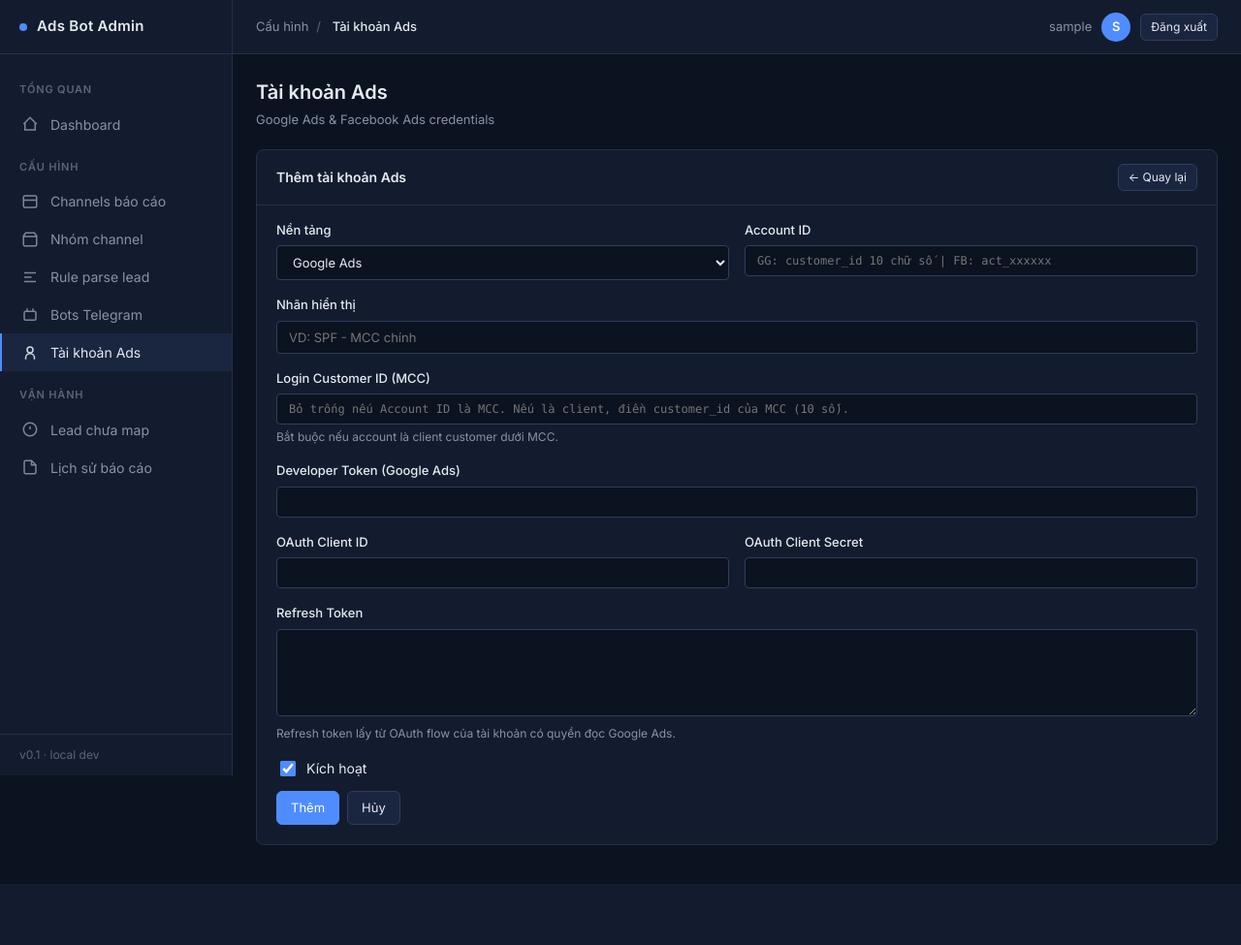
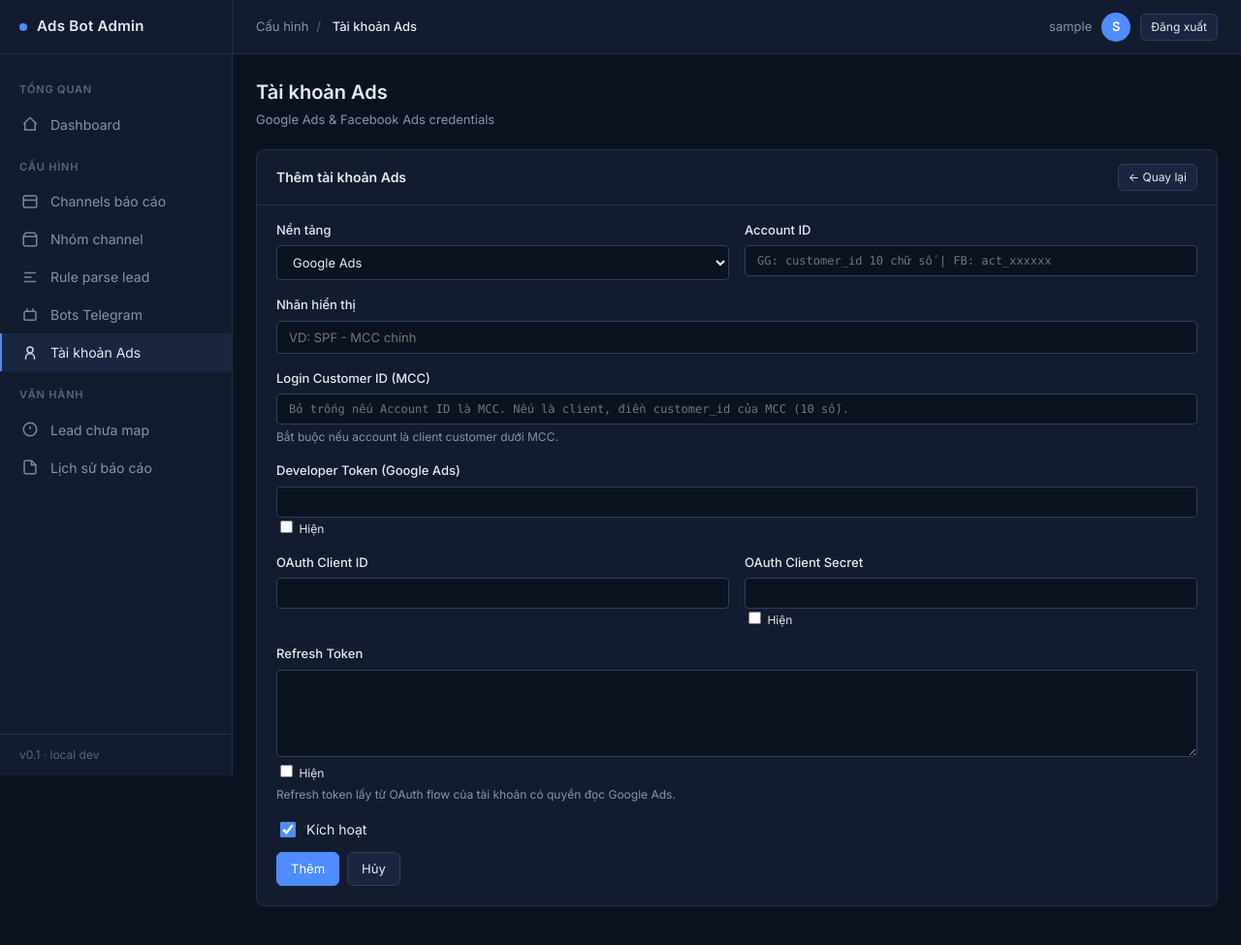
Before and after one commit to haildv1007/telegram-bot, a PHP site: page /credentials.php?new=1 in a window 1280 px wide. Shown: the whole page at 97% size. Before the commit the page ends 912 px from the top, so only its background shows below. Run offline with PHP 8.4, Linux system fonts and the light colour scheme; the visitor is signed in with stand-in values (Sample User, id 1); tables that the repository leaves empty hold one stand-in row (values such as "Sample post").

Commit message:
Mask sensitive fields in Ads credentials form
Developer token, client secret, refresh token now use password masking.

Co-Authored-By: Claude Opus 4.6 <noreply@anthropic.com>

```diff
--- a/admin/credentials.php
+++ b/admin/credentials.php
@@ -122,7 +122,8 @@ include __DIR__ . '/layout.php';
       </div>
       <div class="form-group">
         <label class="form-label">Developer Token (Google Ads)</label>
-        <input type="text" name="developer_token" class="form-control mono" value="<?= h($editing['developer_token'] ?? '') ?>">
+        <input type="password" name="developer_token" class="form-control mono" autocomplete="off" value="<?= h($editing['developer_token'] ?? '') ?>">
+        <label style="font-size:12px;margin-top:4px;cursor:pointer"><input type="checkbox" onchange="this.closest('.form-group').querySelector('input[name]').type=this.checked?'text':'password'"> Hiện</label>
       </div>
       <div class="form-row">
         <div class="form-group">
@@ -131,14 +132,16 @@ include __DIR__ . '/layout.php';
         </div>
         <div class="form-group">
           <label class="form-label">OAuth Client Secret</label>
-          <input type="text" name="client_secret" class="form-control mono" value="<?= h($editing['client_secret'] ?? '') ?>">
+          <input type="password" name="client_secret" class="form-control mono" autocomplete="off" value="<?= h($editing['client_secret'] ?? '') ?>">
+          <label style="font-size:12px;margin-top:4px;cursor:pointer"><input type="checkbox" onchange="this.closest('.form-group').querySelector('input[name]').type=this.checked?'text':'password'"> Hiện</label>
         </div>
       </div>
     </div>
 
     <div class="form-group">
       <label class="form-label" id="tokenLbl"><?= $platform==='facebook' ? 'System User Access Token' : 'Refresh Token' ?></label>
-      <textarea name="refresh_token" class="form-control mono"><?= h($editing['refresh_token'] ?? '') ?></textarea>
+      <textarea name="refresh_token" class="form-control mono" style="-webkit-text-security:disc"><?= h($editing['refresh_token'] ?? '') ?></textarea>
+      <label style="font-size:12px;margin-top:4px;cursor:pointer"><input type="checkbox" onchange="var t=this.closest('.form-group').querySelector('textarea');t.style.webkitTextSecurity=this.checked?'none':'disc'"> Hiện</label>
       <div class="form-help" id="tokenHelp">
         <?php if ($platform==='facebook'): ?>
           Long-lived token của System User (scope ads_read + business_management).
```
